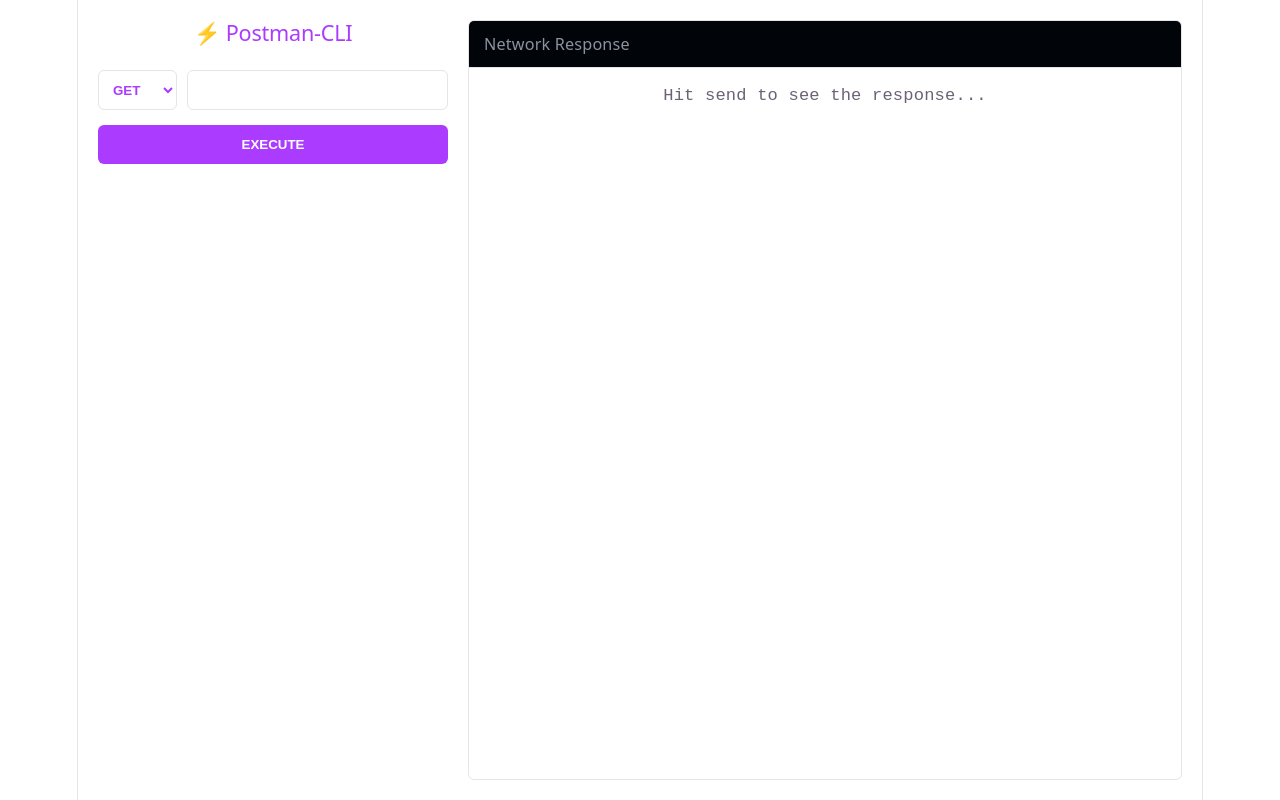
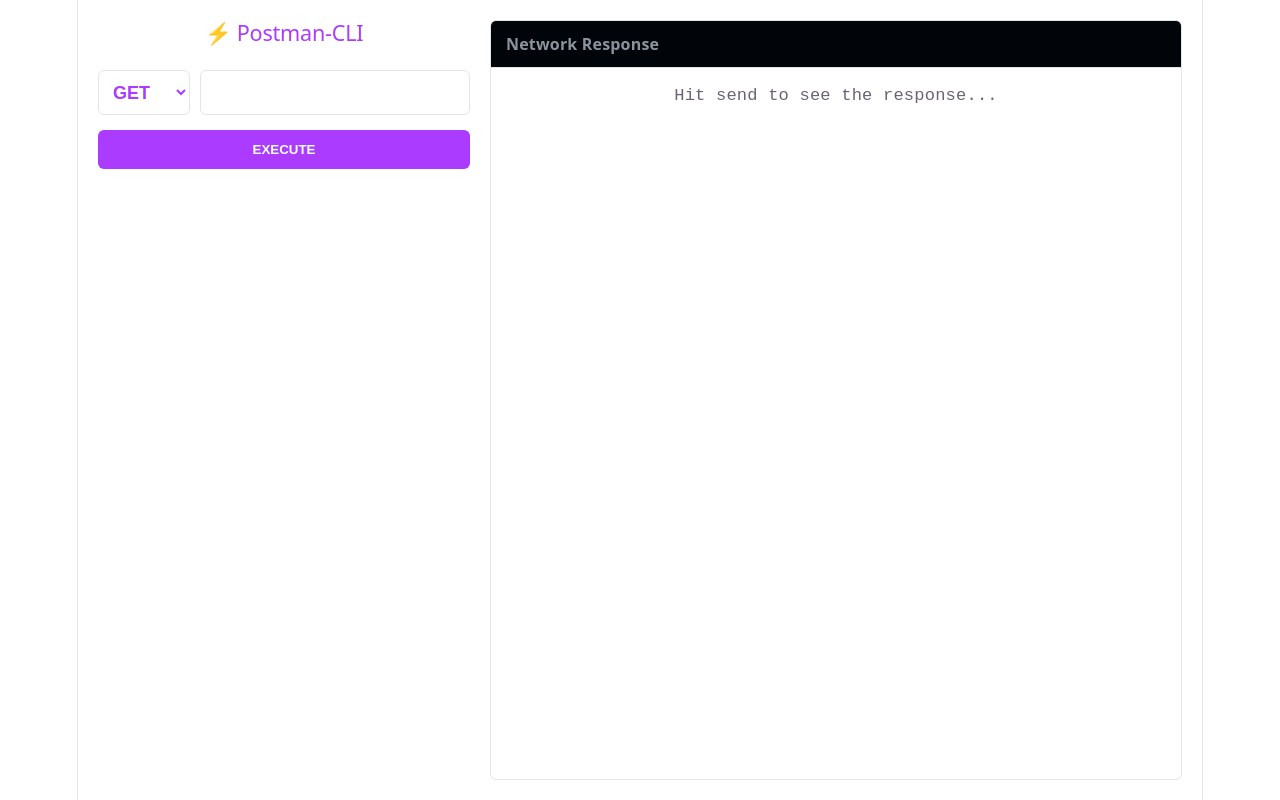
Before and after one commit to Vaibhavtripathi7/GetStream, a React (Vite) app in the folder ui/: page / in a window 1280 px wide. Built offline with nearby package versions, Linux system fonts and the light colour scheme.

Commit message:
style: add few more parameter in css file of app.jsx

```diff
--- a/ui/src/App.jsx
+++ b/ui/src/App.jsx
@@ -62,7 +62,7 @@
             <select
               value={method}
               onChange={(e) => setMethod(e.target.value)}
-              style={{ background: 'var(--bg-panel)', color: 'var(--accent)', border: '1px solid var(--border)', padding: '10px', borderRadius: '6px', fontWeight: 'bold', outline: 'none', cursor: 'pointer' }}
+              style={{ background: 'var(--bg-panel)', color: 'var(--accent)', border: '1px solid var(--border)', padding: '10px', borderRadius: '6px', fontWeight: 'bold', outline: 'none', cursor: 'pointer', fontSize:'1rem' }}
             >
               <option value="GET">GET</option>
               <option value="POST">POST</option>
@@ -71,7 +71,7 @@
               type="text"
               value={url}
               onChange={(e) => setUrl(e.target.value)}
-              style={{ flex: 1, background: 'var(--bg-panel)', color: 'white', border: '1px solid var(--border)', padding: '10px', borderRadius: '6px', outline: 'none', fontFamily: 'inherit' }}
+              style={{ flex: 1, background: 'var(--bg-panel)', color: 'white', border: '1px solid var(--border)', padding: '10px', borderRadius: '6px', outline: 'none', fontFamily: 'inherit' , fontSize:'0.95rem', letterSpacing:'0.8px'}}
               placeholder="https://api.com"
             />
           </div>
@@ -100,10 +100,10 @@
 
           {/* Status Bar */}
           <div style={{ background: '#010409', padding: '10px 15px', borderBottom: '1px solid var(--border)', display: 'flex', justifyContent: 'space-between', fontSize: '0.9rem' }}>
-            <span style={{ color: '#8b949e' }}>Network Response</span>
+            <span style={{ color: '#8b949e', fontSize: '16px', fontWeight:'bold' }}>Network Response</span>
             <div>
               {status && <span style={{ color: status >= 200 && status < 300 ? 'var(--success)' : 'var(--error)', marginRight: '15px', fontWeight: 'bold' }}>Status: {status}</span>}
-              {time && <span style={{ color: '#8b949e' }}>Time: {time}ms</span>}
+              {time && <span style={{ color: '#3cff26ff' }}>Time: {time}ms</span>}
             </div>
           </div>
 
```
